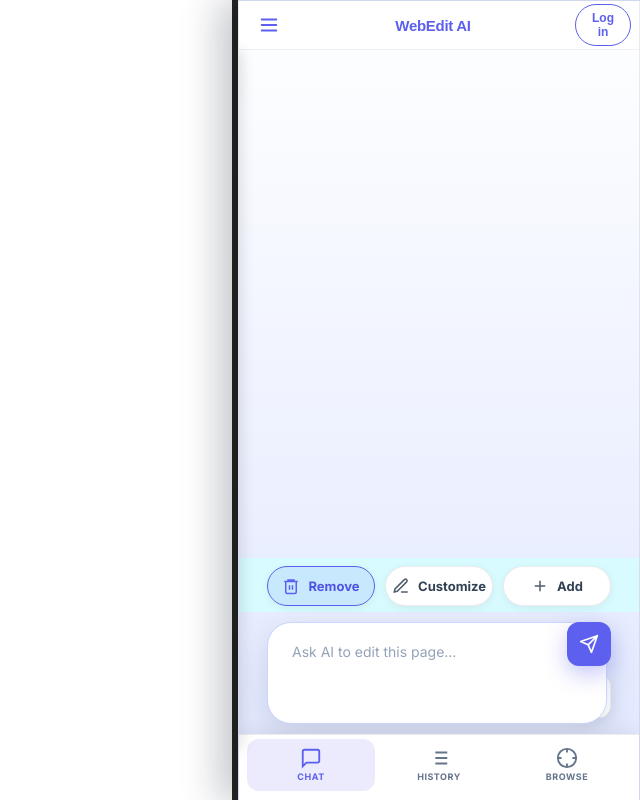
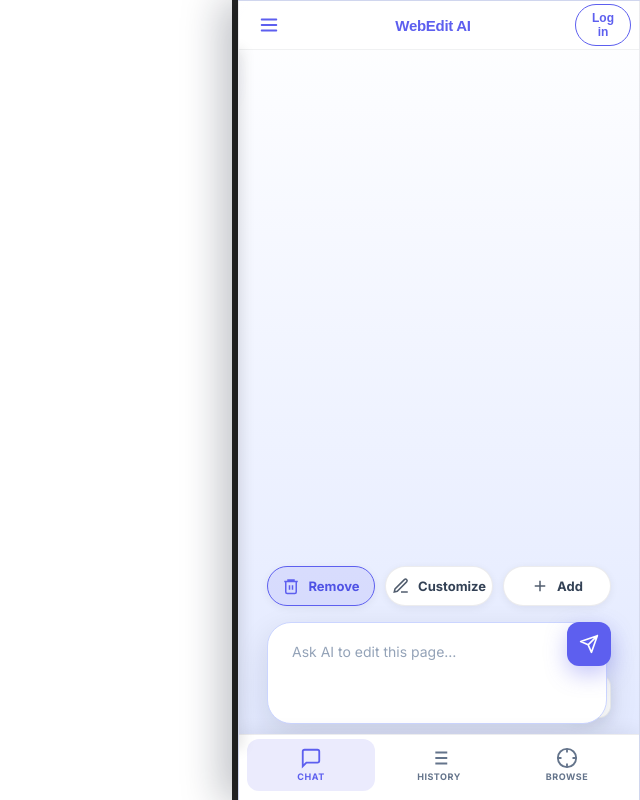
Before and after one commit to yairaicreator/thetool---webeditai, a browser extension: page sidepanel.html in a window 1280 px wide. Shown: the whole page, without its empty margins (640-1280 px from the left). Drawn offline with Linux system fonts and the light colour scheme.

Commit message:
style: Update side panel background to transparent for improved UI consistency
This commit modifies the side panel's CSS to change the background from a solid color to transparent. This adjustment enhances the visual consistency of the UI, aligning with recent styling updates while maintaining strict adherence to the separation of concerns within the architecture.

```diff
--- a/panel.css
+++ b/panel.css
@@ -1188,7 +1188,7 @@
   justify-content: center;
   gap: 8px;
   padding: 8px 28px 6px;
-  background: #d7fbff;
+  background: transparent;
   flex-shrink: 0;
 }
 
```
